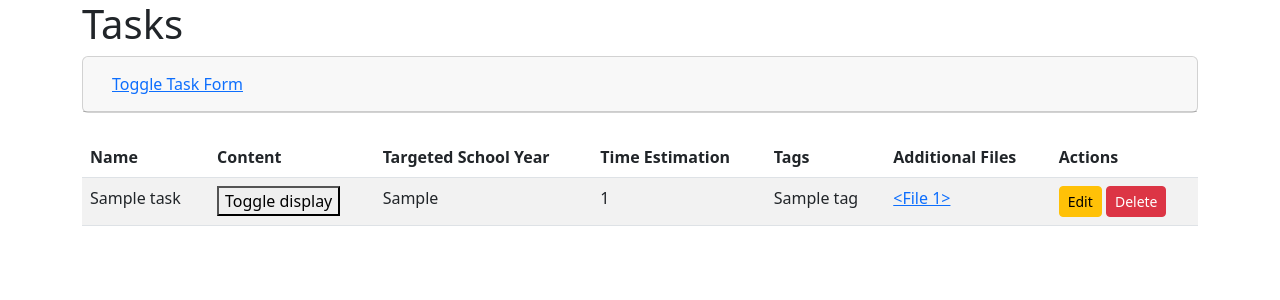
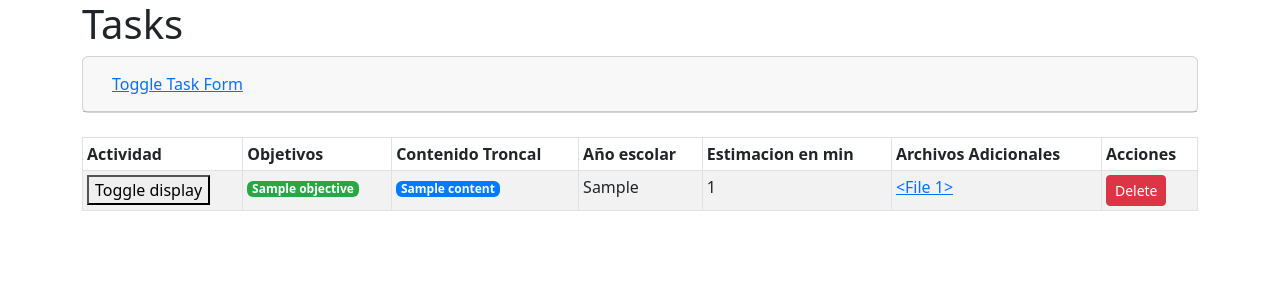
Before and after one commit to kopoz/teacherHub, a Flask app: page /tasks in a window 1280 px wide. Shown: the top 300 px of the page. Run offline with Flask 3, Linux system fonts and the light colour scheme; tables that the repository leaves empty hold one stand-in row (values such as "Sample post"); some libraries are stand-ins or nearby versions.

Commit message:
:card_file_box: :lipstick: migrated from tags to objectives and trunk_contents

```diff
--- /dev/null
+++ b/app/static/crud.css
@@ -0,0 +1,19 @@
+    .badge {
+      display: inline-block;
+      max-width: 100%;
+      white-space: normal;
+      padding: 0.2em 0.4em;
+      margin-right: 0.2em;
+    }
+
+
+
+    .badge.trunk-content {
+      color: #fff;
+      background-color: #007bff;
+    }
+
+    .badge.objective {
+      color: #fff;
+      background-color: #28a745;
+    }
--- a/app/static/crud.js
+++ b/app/static/crud.js
@@ -1,8 +1,9 @@
 $(document).ready(function () {
   initDeleteResource();
-  // initQuillEditor();
   initTaskForm();
   toggleDisplayDiv();
+  objectives_search();
+  trunk_content_search();
 });
 
 function initDeleteResource() {
@@ -90,10 +91,12 @@ function toggleDisplayDiv() {
   });
 }
 
-$(document).ready(function() {
-  var url = $('#tags').data('url');  // Get URL from data-url attribute
 
-  $('#tags').select2({
+function objectives_search() {
+  $(document).ready(function () {
+    var url = $('#objectives').data('url');  // Get URL from data-url attribute
+
+    $('#objectives').select2({
       width: '100%',
       tags: true,
       tokenSeparators: [','],
@@ -108,8 +111,8 @@ $(document).ready(function() {
         },
         processResults: function (data) {
           return {
-          results: data.tags.map(function(tag) {
-            return { id: tag.id, text: tag.name };
+            results: data.objectives.map(function (objective) {
+              return { id: objective.name, text: objective.name };
             })
           };
         },
@@ -118,3 +121,36 @@ $(document).ready(function() {
       minimumInputLength: 1,
     });
   });
+}
+
+
+function trunk_content_search() {
+  $(document).ready(function () {
+    var url = $('#trunk_contents').data('url');  // Get URL from data-url attribute
+
+    $('#trunk_contents').select2({
+      width: '100%',
+      tags: true,
+      tokenSeparators: [','],
+      ajax: {
+        url: url,
+        dataType: 'json',
+        delay: 250,
+        data: function (params) {
+          return {
+            q: params.term
+          };
+        },
+        processResults: function (data) {
+          return {
+            results: data.trunk_contents.map(function (trunk_content) {
+              return { id: trunk_content.id, text: trunk_content.name };
+            })
+          };
+        },
+        cache: true
+      },
+      minimumInputLength: 1,
+    });
+  });
+}
--- a/app/templates/tasks_view.html
+++ b/app/templates/tasks_view.html
@@ -4,26 +4,14 @@
 
 <!-- Include stylesheet -->
 <link href="https://cdn.quilljs.com/1.3.7/quill.snow.css" rel="stylesheet">
-
-<!-- Include the Quill library -->
 <script src="https://cdn.quilljs.com/1.3.7/quill.js"></script>
 
+<link href="{{ url_for('static', filename='crud.css') }}" rel="stylesheet">
+
+
 <link href="https://cdn.jsdelivr.net/npm/select2@4.1.0-rc.0/dist/css/select2.min.css" rel="stylesheet" />
-
 <script src="https://cdn.jsdelivr.net/npm/select2@4.1.0-rc.0/dist/js/select2.min.js"></script>
 
-<style>
-.select2-container .select2-selection--multiple {
-    min-height: 36px;  /* Adjust as needed */
-    overflow-y: auto;  /* Add a vertical scrollbar when the tags exceed the height */
-}
-.select2-container--default .select2-selection--multiple .select2-selection__choice {
-    background-color: #007bff;  /* Adjust the background color as needed */
-    border-color: #006fe6;  /* Adjust the border color as needed */
-    color: #fff;  /* Adjust the text color as needed */
-    padding: 5px;  /* Adjust the padding as needed */
-}
-</style>
 
 <h1>Tasks</h1>
 
@@ -45,10 +33,6 @@
       <form id="task-form" data-action-url="{{ url_for('task_api_bp.create_task') }}" method="post"
         enctype="multipart/form-data">
         <div class="form-group">
-          <label for="name">Task Name</label>
-          <input type="text" class="form-control" id="name" name="name" placeholder="Task Name" required>
-        </div>
-        <div class="form-group">
           <label for="quill-editor">Task Content</label>
           <div id="quill-editor"></div>
           <input type="hidden" name="content" id="content">
@@ -64,11 +48,15 @@
             placeholder="Time Estimation" required>
         </div>
         <div class="form-group">
-          <label for="tags">Tags</label>
-          <select class="form-control" id="tags" name="tags[]" data-url="{{ url_for('task_api_bp.get_tags') }}"
-            multiple></select>
+          <label for="objectives">Objective</label>
+          <select class="form-control" id="objectives" name="objectives[]"
+            data-url="{{ url_for('task_api_bp.get_objectives') }}" multiple></select>
         </div>
-
+        <div class="form-group">
+          <label for="trunk_contents">Trunk Content</label>
+          <select class="form-control" id="trunk_contents" name="trunk_contents[]"
+            data-url="{{ url_for('task_api_bp.get_trunk_contents') }}" multiple></select>
+        </div>
         <div class="form-group">
           <label for="additional_files">Additional Files</label>
           <input type="file" class="form-control-file" id="additional_files" name="additional_files[]" multiple>
@@ -80,36 +68,45 @@
 </div>
 
 <!-- List of Tasks -->
-<table class="table table-striped mt-4">
+<div class="table-responsive">
+  <table class="table table-striped mt-4 table-bordered table-sm table-purple table-hover">
     <thead>
       <tr>
-      <th>Name</th>
-      <th>Content</th>
-      <th>Targeted School Year</th>
-      <th>Time Estimation</th>
-      <th>Tags</th>
-      <th>Additional Files</th>
-      <th>Actions</th>
+        <th>Actividad</th>
+        <th>Objetivos</th>
+        <th>Contenido Troncal</th>
+        <th>Año escolar</th>
+        <th>Estimacion en min</th>
+        <th>Archivos Adicionales</th>
+        <th>Acciones</th>
       </tr>
     </thead>
     <tbody>
       {% for task in tasks %}
       <tr>
-      <td>{{ task.name }}</td>
         <td>
           <button class="toggle-button">Toggle display</button>
           <div class="display-div" style="display: none;">{{ task.content|safe }}</div>
         </td>
+        <td>
+          {% for objective in task.objectives %}
+          <span class="badge objective">{{ objective.name }}</span>
+          {% endfor %}
+        </td>
+        <td>
+          {% for trunk_content in task.trunk_contents %}
+          <span class="badge trunk-content">{{ trunk_content.name }}</span>
+          {% endfor %}
+        </td>
         <td>{{ task.targeted_school_year }}</td>
         <td>{{ task.time_estimation }}</td>
-      <td>{{ task.tags | map(attribute='name') | join(', ') }}</td>
         <td>
           {% for file in task.additional_files %}
           <a href="{{ url_for('task_api_bp.get_file', filename=file) }}">{{ file }}</a><br>
           {% endfor %}
         </td>
         <td>
-        <a href="{{ url_for('task_api_bp.update_task', id=task.id) }}" class="btn btn-warning btn-sm">Edit</a>
+          <!-- <a href="{{ url_for('task_api_bp.update_task', id=task.id) }}" class="btn btn-warning btn-sm">Edit</a> -->
           <a href="#" class="btn btn-danger btn-sm delete-resource"
             data-url="{{ url_for('task_api_bp.delete_task', id=task.id) }}">Delete</a>
         </td>
@@ -118,6 +115,7 @@
 
     </tbody>
   </table>
+</div>
 <script src="{{ url_for('static', filename='crud.js') }}"></script>
 
 
--- a/app/views/task_view.py
+++ b/app/views/task_view.py
@@ -1,7 +1,7 @@
 # backend/app/views/task_view.py
 from flask import send_from_directory
 from flask import Blueprint, request, jsonify, render_template
-from ..models import db, Task, Tag
+from ..models import db, Task, TrunkContent, Objective
 from werkzeug.utils import secure_filename
 import os
 
@@ -30,25 +30,31 @@ def allowed_file(filename):
 @task_api_bp.route('/api/v1/tasks', methods=['POST'])
 def create_task():
     content = request.form.get('content')
-    name = request.form.get('name')
     targeted_school_year = request.form.get('targeted_school_year')
     time_estimation = request.form.get('time_estimation')
     additional_files = request.files.getlist('additional_files')
 
     new_task = Task(
         content=content,
-        name=name,
         targeted_school_year=targeted_school_year,
         time_estimation=time_estimation,
     )
 
-    tag_names = request.form.getlist('tags[]')
-    for name in tag_names:
-        tag = Tag.query.filter_by(name=name).first()
-        if not tag:
-            tag = Tag(name=name)
-            db.session.add(tag)
-        new_task.tags.append(tag)
+    objectives = request.form.getlist('objectives[]')
+    for name in objectives:
+        objective = Objective.query.filter_by(name=name).first()
+        if not objective:
+            objective = Objective(name=name)
+            db.session.add(objective)
+        new_task.objectives.append(objective)
+
+    trunk_contents = request.form.getlist('trunk_contents[]')
+    for name in trunk_contents:
+        trunk_content = TrunkContent.query.filter_by(name=name).first()
+        if not trunk_content:
+            trunk_content = TrunkContent(name=name)
+            db.session.add(trunk_content)
+        new_task.trunk_contents.append(trunk_content)
 
     if additional_files:
         filenames = []
@@ -106,8 +112,14 @@ def get_file(filename):
     return send_from_directory(UPLOAD_FOLDER, filename, as_attachment=True)
 
 
-@task_api_bp.route('/api/v1/tags', methods=['GET'])
-def get_tags():
+@task_api_bp.route('/api/v1/objectives', methods=['GET'])
+def get_objectives():
     query = request.args.get('q', '')
-    tags = Tag.query.filter(Tag.name.like(f'%{query}%')).all()
-    return jsonify(tags=[tag.to_dict() for tag in tags])
+    objectives = Objective.query.filter(Objective.name.like(f'%{query}%')).all()
+    return jsonify(objectives=[objective.to_dict() for objective in objectives])
+
+@task_api_bp.route('/api/v1/trunk_contents', methods=['GET'])
+def get_trunk_contents():
+    query = request.args.get('q', '')
+    trunk_contents = TrunkContent.query.filter(TrunkContent.name.like(f'%{query}%')).all()
+    return jsonify(trunk_contents=[trunk_content.to_dict() for trunk_content in trunk_contents])
```
Also changed, not shown: app/models.py (+20 -6 lines). Lines whose indentation alone changed are shown as unchanged.
